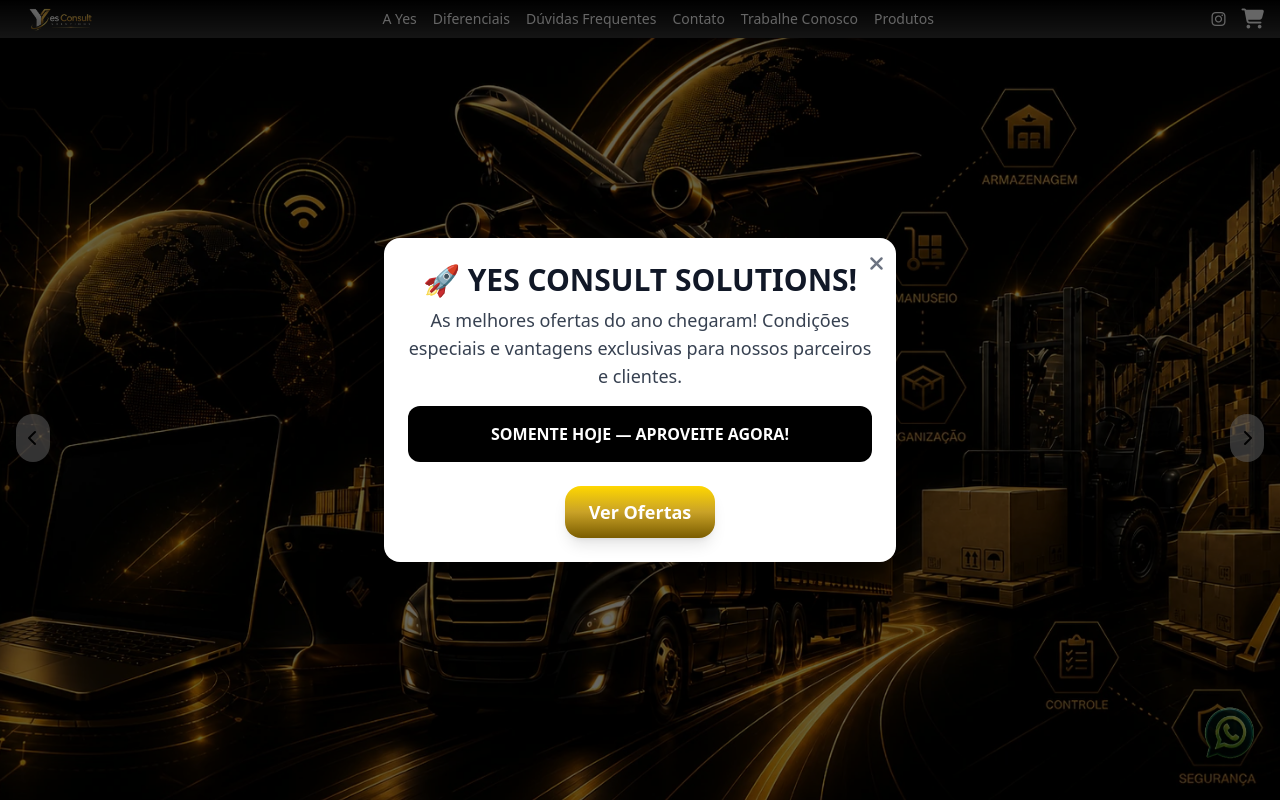
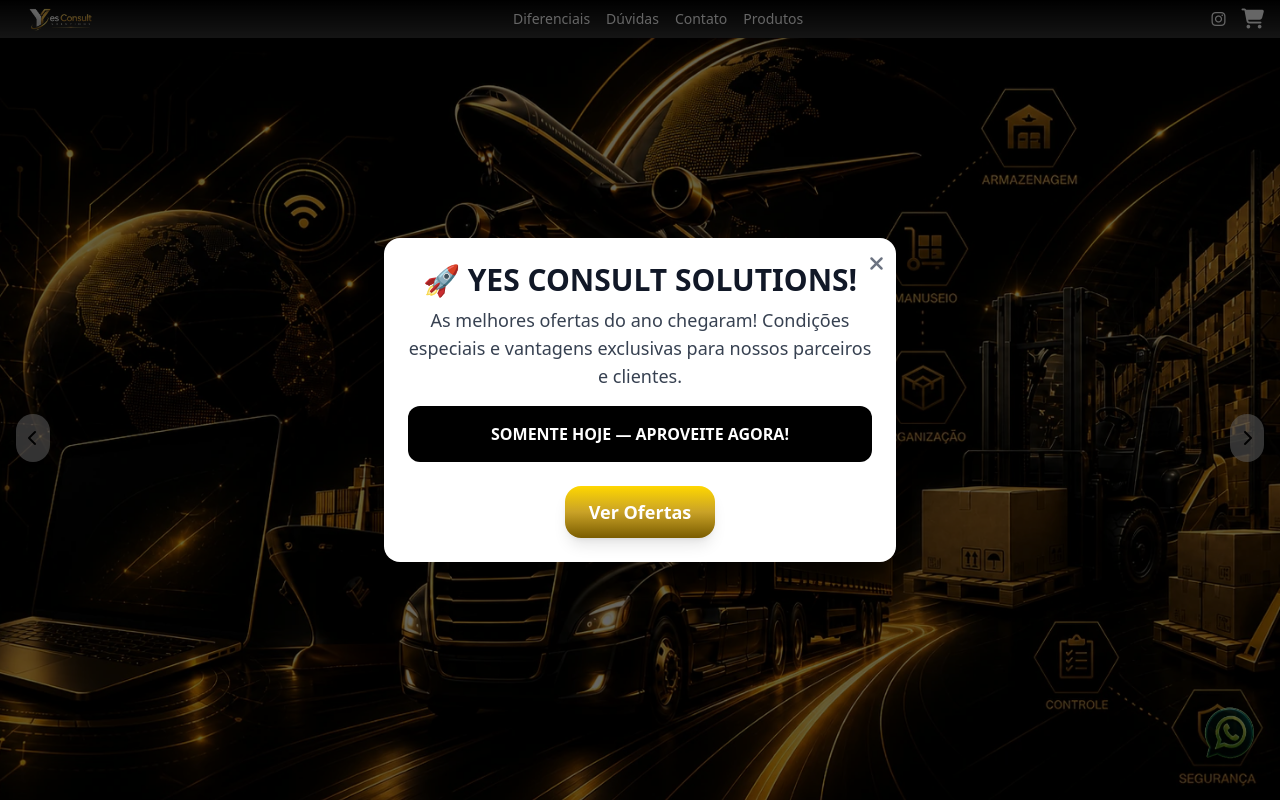
Before and after one commit to joaoMicheletti/lojaMock, a plain HTML site: page index.html in a window 1280 px wide. Shown: the top 800 px of the page. Drawn offline with nearby package versions, Linux system fonts and the light colour scheme; a script that the page names is missing.

Commit message:
update
header reduzido

```diff
--- a/index.html
+++ b/index.html
@@ -227,11 +227,11 @@
                     <a href="#X"><img src="assets/logoHeader.webp" alt="y Logo" class="h-6"></a>
                 </div>
                 <div class="flex items-center space-x-4">
-                    <a href="#Historia" class="text-sm hover:text-yellow-500 ">A Yes</a>
+                    <!-- <a href="#Historia" class="text-sm hover:text-yellow-500 ">A Yes</a>-->
                     <a href="#Diferenciais" class="text-sm hover:text-yellow-500 ">Diferenciais</a>
-                    <a href="#faq" class="text-sm hover:text-yellow-500">Dúvidas Frequentes</a>
+                    <a href="#faq" class="text-sm hover:text-yellow-500">Dúvidas</a>
                     <a href="#Contato" class="text-sm hover:text-yellow-500">Contato</a>
-                    <a href="#Jobs" class="text-sm hover:text-yellow-500">Trabalhe Conosco</a>
+                    <!--<a href="#Jobs" class="text-sm hover:text-yellow-500">Trabalhe Conosco</a> -->
                     <a href="catalogo.html" class=" text-sm hover:text-yellow-500 ">Produtos</a>
                 </div>
                 <div id="XXX" class="flex items-center space-x-4 mt-2 md:mt-0">
```
